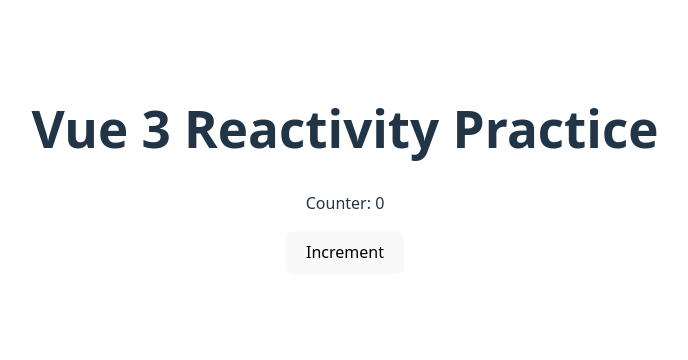
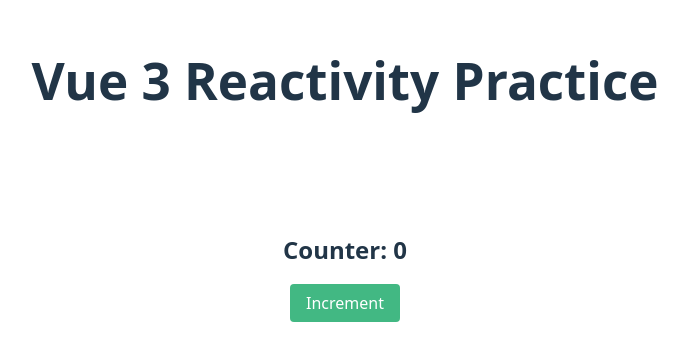
Before and after one commit to AlMahfuzKhanD/vue-3-practice, a Vue app: page / in a window 1280 px wide. Shown: the part 230-590 px from the top of the page, without its empty margins (295-983 px from the left). Built offline with nearby package versions, Linux system fonts and the light colour scheme.

Commit message:
code style added

```diff
--- a/src/components/Counter.vue
+++ b/src/components/Counter.vue
@@ -1,13 +1,41 @@
 <template>
-  <div>
-    <p>Counter: {{ counter }}</p>
-    <button @click="increment">Increment</button>
+  <div class="counter-container">
+    <p class="counter-text">Counter: {{ counter }}</p>
+    <button @click="increment" class="increment-btn">Increment</button>
   </div>
 </template>
+
 <script setup>
 import { ref } from "vue";
+
 const counter = ref(0);
+
 function increment() {
   counter.value++;
 }
 </script>
+
+<style scoped>
+.counter-container {
+  display: flex;
+  flex-direction: column;
+  align-items: center;
+  margin-top: 100px;
+}
+
+.counter-text {
+  font-size: 24px;
+  font-weight: bold;
+  margin-bottom: 16px;
+}
+
+.increment-btn {
+  padding: 8px 16px;
+  font-size: 16px;
+  background-color: #42b883;
+  color: white;
+  border: none;
+  border-radius: 4px;
+  cursor: pointer;
+}
+</style>
```
